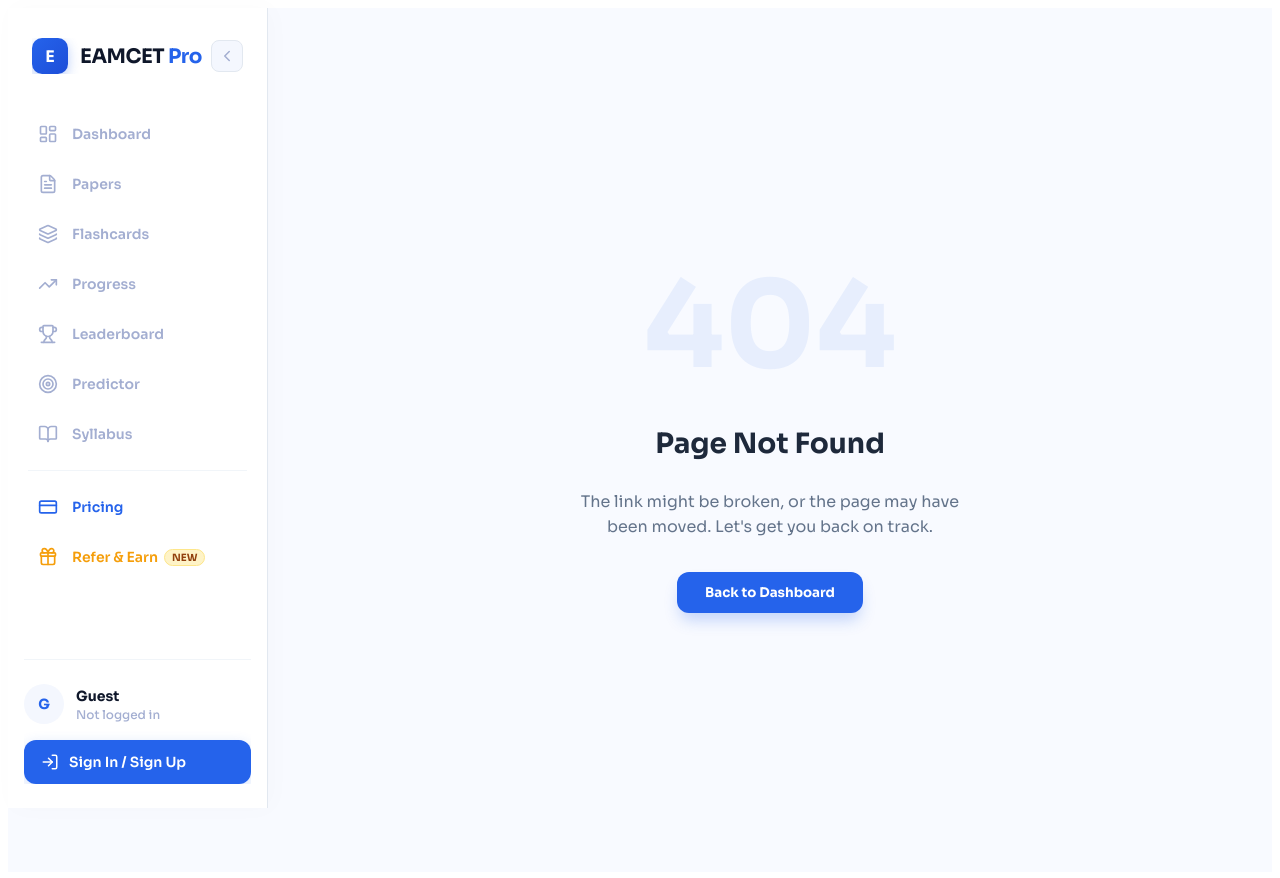
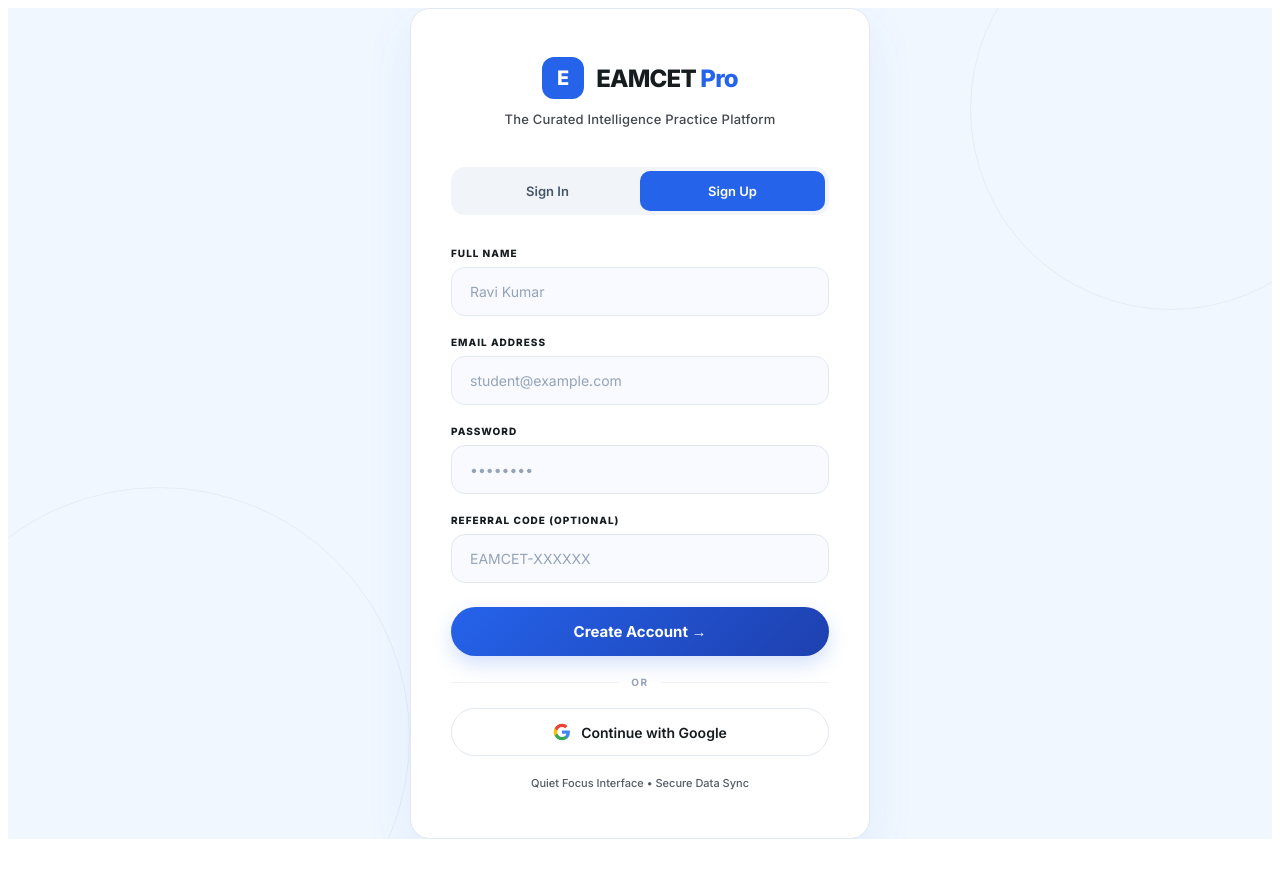
Before and after one commit to Dhanushcodehub/eamcet-pro, a React (Vite) app: page /signup in a window 1280 px wide. After the commit the page ends 847 px from the top, so only its background shows below. Built offline with nearby package versions, Linux system fonts and the light colour scheme; no server answers.

Commit message:
Add separate /signup route and update internal linking for Google sitelinks optimization

```diff
--- a/src/App.jsx
+++ b/src/App.jsx
@@ -212,8 +212,12 @@
       <Routes>
         <Route path="/" element={<LandingPage />} />
         <Route path="/login" element={<>
-          <SEO title="Sign In" description="Securely log in to your EAMCET Pro account to access mock tests and analytics." path="/login" />
-          <AuthPage user={user} onLogin={u => { setUser(u); navigate("/dashboard"); }} />
+          <SEO title="Sign In to Your Account - EAMCET Pro" description="Securely log in to your EAMCET Pro account to access mock tests and analytics." path="/login" />
+          <AuthPage user={user} onLogin={u => { setUser(u); navigate("/dashboard"); }} defaultMode="login" />
+        </>} />
+        <Route path="/signup" element={<>
+          <SEO title="Create Your Account - EAMCET Pro" description="Join thousands of EAMCET aspirants. Create your free account and start practicing with official mock tests." path="/signup" />
+          <AuthPage user={user} onLogin={u => { setUser(u); navigate("/dashboard"); }} defaultMode="signup" />
         </>} />
         <Route path="/verify" element={<>
           <SEO title="Verify Email" description="Confirm your email address to activate your EAMCET Pro account." path="/verify" />
--- a/src/pages/AuthPage.jsx
+++ b/src/pages/AuthPage.jsx
@@ -12,8 +12,8 @@
 import NotificationBar from "../components/NotificationBar";
 import Field from "../components/Field";
 
-function AuthPage({ user, onLogin }) {
-  const [mode, setMode] = useState("login"); // "login" | "signup"
+function AuthPage({ user, onLogin, defaultMode = "login" }) {
+  const [mode, setMode] = useState(defaultMode); // "login" | "signup"
   const [name, setName] = useState("");
   const [email, setEmail] = useState("");
   const [pwd, setPwd] = useState("");
--- a/src/pages/LandingPage.jsx
+++ b/src/pages/LandingPage.jsx
@@ -267,7 +267,7 @@
             <a href="/predictor" className="nav-link">Rank Predictor</a>
             <Link to="/refer" className="nav-link" style={{ color: '#f59e0b', fontWeight: 700 }}>🎁 Refer & Earn</Link>
             <Link to="/login" className="btn btn-outline" style={{ marginLeft: 16, padding: '8px 20px', textDecoration: 'none', display: 'inline-block' }}>Sign In</Link>
-            <Link to="/login" className="btn btn-primary" style={{ padding: '8px 20px', textDecoration: 'none', display: 'inline-block' }}>Start Free Trial</Link>
+            <Link to="/signup" className="btn btn-primary" style={{ padding: '8px 20px', textDecoration: 'none', display: 'inline-block' }}>Start Free Trial</Link>
           </div>
 
           <button className="mobile-menu-btn" style={{ background: 'none', border: 'none', color: '#0f172a', cursor: 'pointer' }} onClick={() => setMobileMenuOpen(true)}>
@@ -296,7 +296,7 @@
             </div>
             <div style={{ marginTop: 'auto', display: 'flex', flexDirection: 'column', gap: 16 }}>
               <Link to="/login" className="btn btn-outline" style={{ width: '100%', textDecoration: 'none', textAlign: 'center' }} onClick={() => setMobileMenuOpen(false)}>Sign In</Link>
-              <Link to="/login" className="btn btn-primary" style={{ width: '100%', textDecoration: 'none', textAlign: 'center' }} onClick={() => setMobileMenuOpen(false)}>Get Started</Link>
+              <Link to="/signup" className="btn btn-primary" style={{ width: '100%', textDecoration: 'none', textAlign: 'center' }} onClick={() => setMobileMenuOpen(false)}>Get Started</Link>
             </div>
           </motion.div>
         )}
@@ -322,7 +322,7 @@
               Practice PYQs, take real-time mock tests, analyze performance, and predict your rank & college — all in one modern platform.
             </motion.p>
             <motion.div variants={fadeInUp} className="hero-buttons">
-              <Link to="/login" className="btn btn-primary" style={{ padding: '16px 32px', fontSize: 16, textDecoration: 'none', display: 'inline-flex', alignItems: 'center', gap: 8 }}>
+              <Link to="/signup" className="btn btn-primary" style={{ padding: '16px 32px', fontSize: 16, textDecoration: 'none', display: 'inline-flex', alignItems: 'center', gap: 8 }}>
                 Start Free Mock Test <ArrowRight size={18} />
               </Link>
               <a href="#features" style={{ textDecoration: 'none' }}>
@@ -688,7 +688,7 @@
         <div className="cta-content">
           <h2 style={{ fontSize: 'clamp(36px, 5vw, 48px)' }}>Ready to crack EAMCET?</h2>
           <p>Join over 10,000+ students predicting their success and mastering the exam.</p>
-          <Link to="/login" className="btn" style={{ background: 'white', color: '#2563eb', padding: '16px 36px', fontSize: 18, textDecoration: 'none', display: 'inline-block' }}>
+          <Link to="/signup" className="btn" style={{ background: 'white', color: '#2563eb', padding: '16px 36px', fontSize: 18, textDecoration: 'none', display: 'inline-block' }}>
             Start Free Practice
           </Link>
         </div>
```
Also changed, not shown: public/robots.txt, 1 other file (tests, documents, lock files or other folders).
